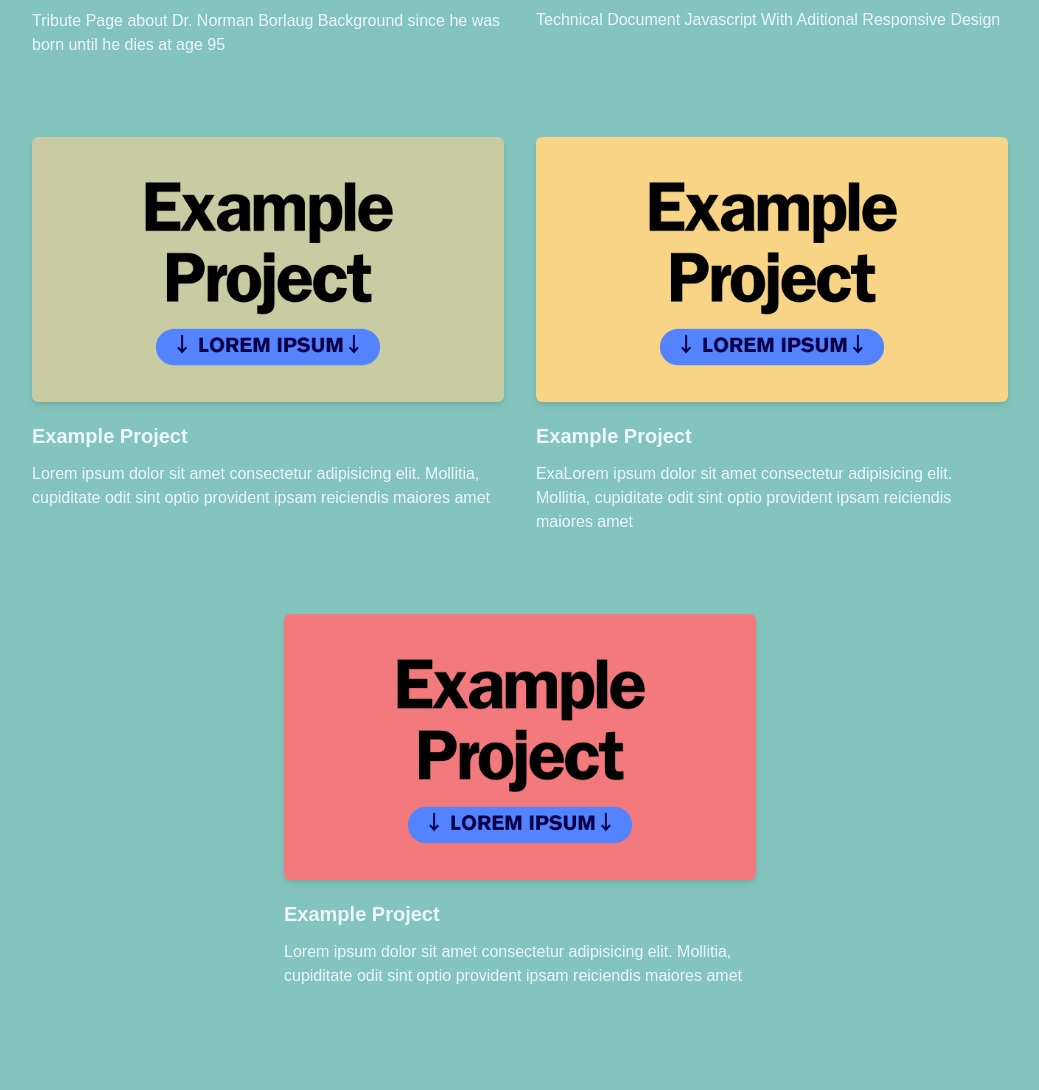
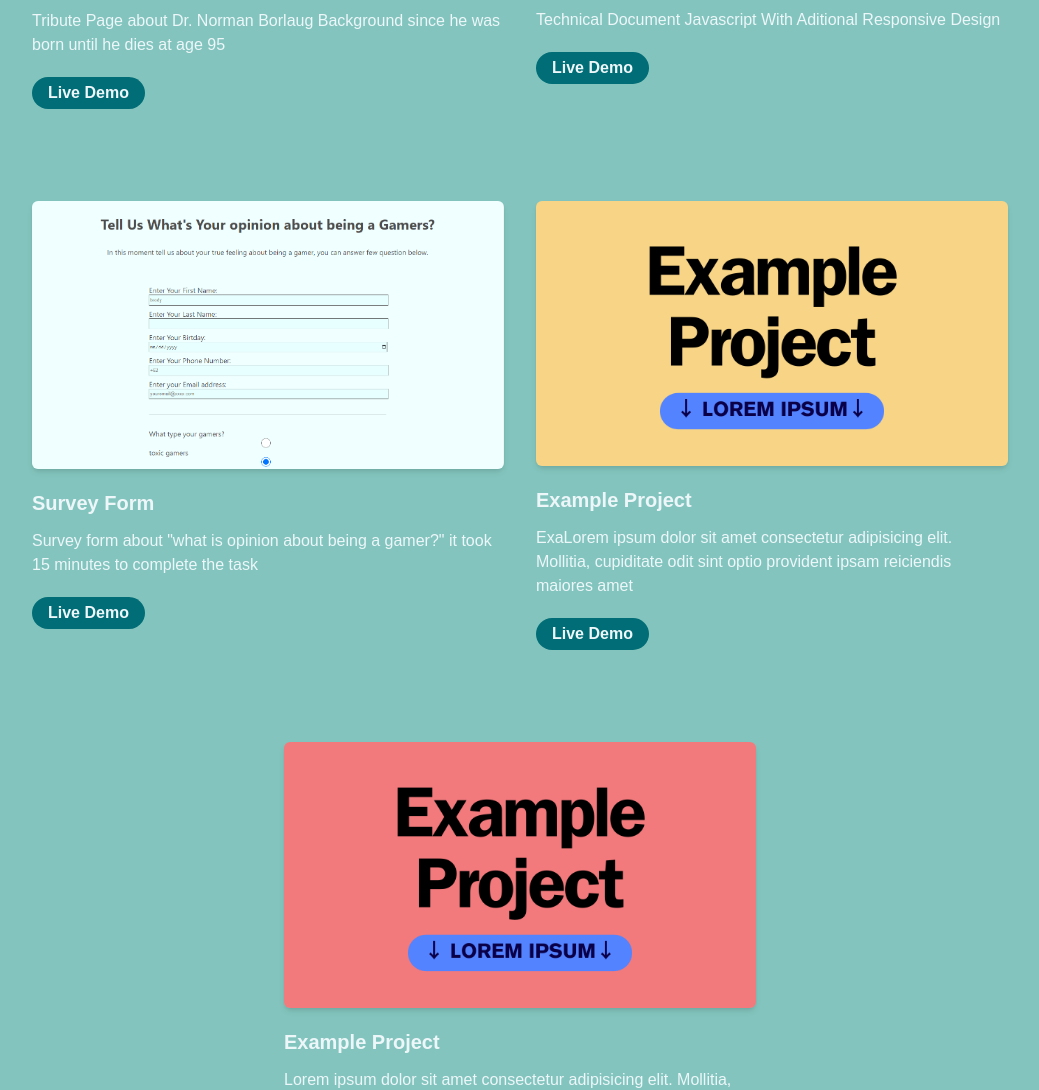
Before and after one commit to rajsadian/razsadian-github-io, a website: page public/index.html in a window 1280 px wide. Shown: the part 1710-2800 px from the top of the page, without its empty margins (120-1159 px from the left). Drawn offline with nearby package versions, Linux system fonts and the light colour scheme; files that its build step writes are made by us from their sources; files whose address does not match are found by name; a web font is replaced by a local one.

Commit message:
update index.html

```diff
--- a/public/index.html
+++ b/public/index.html
@@ -13,7 +13,7 @@
     <title>Dayan Rajsadian</title>
     <link
       rel="stylesheet"
-      href="/public/css/main.css"
+      href="public/css/main.css"
     />
     <link
       href="https://fonts.googleapis.com/css2?family=Darker+Grotesque:wght@300..900&family=Satisfy&display=swap"
@@ -32,7 +32,7 @@
           <div class="px-4 py-1">
             <a href="#home"
               ><img
-                src="/dist/assets/lgo/rzn.png"
+                src="dist/assets/lgo/rzn.png"
                 alt="Logo Rajsadian"
                 class="w-8 h-auto lg:w-12"
                 loading="lazy"
@@ -154,7 +154,7 @@
               class="relative mt-10 lg:mt-0 lg:right-0"
             >
               <img
-                src="/dist/assets/me/me2.png"
+                src="dist/assets/me/me2.png"
                 alt="picture of dayan rajsadian"
                 class="max-w-full mx-auto border-8 border-secondary bg-tertiary rounded-t-full"
                 width="300"
@@ -328,7 +328,7 @@
               class="rounded-md shadow-md overflow-hidden"
             >
               <img
-                src="/dist/assets/ps/4.PNG"
+                src="dist/assets/ps/4.PNG"
                 alt="Tribute Page"
                 width="w-full"
                 class="hover:scale-125 hover:transition-all hover:duration-500 hover:ease-in-out transition-all duration-500 ease-in-out"
@@ -347,13 +347,22 @@
               Borlaug Background since he was born
               until he dies at age 95
             </p>
+            <a
+              href="https://rajsadian.github.io/tribute-page/"
+              target="_blank"
+              ><button
+                class="bg-primary text-tertiary font-bold font-grotesque px-4 py-1 mt-5 mb-3 rounded-full hover:bg-tertiary hover:text-primary hover:transition-color hover:duration-500 hover:ease-out hover:shadow-lg transition-color duration-500 ease-out"
+              >
+                Live Demo
+              </button></a
+            >
           </div>
           <div class="mb-12 p-4 md:w-1/2">
             <div
               class="rounded-md shadow-md overflow-hidden"
             >
               <img
-                src="/dist/assets/ps/5.PNG"
+                src="dist/assets/ps/5.PNG"
                 alt="Technical Document"
                 width="w-full"
                 class="hover:scale-125 hover:transition-all hover:duration-500 hover:ease-in-out transition-all duration-500 ease-in-out"
@@ -371,13 +380,88 @@
               Technical Document Javascript With
               Aditional Responsive Design
             </p>
+            <a
+              href="https://rajsadian.github.io/Technical-Documentation-Page/"
+              target="_blank"
+              ><button
+                class="bg-primary text-tertiary font-bold font-grotesque px-4 py-1 mt-5 mb-3 rounded-full hover:bg-tertiary hover:text-primary hover:transition-color hover:duration-500 hover:ease-out hover:shadow-lg transition-color duration-500 ease-out"
+              >
+                Live Demo
+              </button></a
+            >
           </div>
           <div class="mb-12 p-4 md:w-1/2">
             <div
               class="rounded-md shadow-md overflow-hidden"
             >
               <img
-                src="/dist/assets/ps/1.png"
+                src="dist/assets/ps/6.png"
+                alt="Example Project"
+                width="w-full"
+                class="hover:scale-125 hover:transition-all hover:duration-500 hover:ease-in-out transition-all duration-500 ease-in-out"
+                loading="lazy"
+              />
+            </div>
+            <h3
+              class="font-semibold text-xl mt-5 mb-3 text-tertiary"
+            >
+              Survey Form
+            </h3>
+            <p
+              class="font-medium text-base text-tertiary"
+            >
+              Survey form about "what is opinion
+              about being a gamer?" it took 15
+              minutes to complete the task
+            </p>
+            <a href="#" target="_blank"
+              ><button
+                class="bg-primary text-tertiary font-bold font-grotesque px-4 py-1 mt-5 mb-3 rounded-full hover:bg-tertiary hover:text-primary hover:transition-color hover:duration-500 hover:ease-out hover:shadow-lg transition-color duration-500 ease-out"
+              >
+                Live Demo
+              </button></a
+            >
+          </div>
+          <div class="mb-12 p-4 md:w-1/2">
+            <div
+              class="rounded-md shadow-md overflow-hidden"
+            >
+              <img
+                src="dist/assets/ps/2.png"
+                alt="Example Project"
+                width="w-full"
+                class="hover:scale-125 hover:transition-all hover:duration-500 hover:ease-in-out transition-all duration-500 ease-in-out"
+                loading="lazy"
+              />
+            </div>
+            <h3
+              class="font-semibold text-xl mt-5 mb-3 text-tertiary"
+            >
+              Example Project
+            </h3>
+            <p
+              class="font-medium text-base text-tertiary"
+            >
+              ExaLorem ipsum dolor sit amet
+              consectetur adipisicing elit.
+              Mollitia, cupiditate odit sint optio
+              provident ipsam reiciendis maiores
+              amet
+            </p>
+            <a href="#" target="_blank"
+              ><button
+                class="bg-primary text-tertiary font-bold font-grotesque px-4 py-1 mt-5 mb-3 rounded-full hover:bg-tertiary hover:text-primary hover:transition-color hover:duration-500 hover:ease-out hover:shadow-lg transition-color duration-500 ease-out"
+              >
+                Live Demo
+              </button></a
+            >
+          </div>
+          <div class="mb-12 p-4 md:w-1/2">
+            <div
+              class="rounded-md shadow-md overflow-hidden"
+            >
+              <img
+                src="dist/assets/ps/3.png"
                 alt="Example Project"
                 width="w-full"
                 class="hover:scale-125 hover:transition-all hover:duration-500 hover:ease-in-out transition-all duration-500 ease-in-out"
@@ -398,60 +482,13 @@
               provident ipsam reiciendis maiores
               amet
             </p>
-          </div>
-          <div class="mb-12 p-4 md:w-1/2">
-            <div
-              class="rounded-md shadow-md overflow-hidden"
+            <a href="#" target="_blank"
+              ><button
+                class="bg-primary text-tertiary font-bold font-grotesque px-4 py-1 mt-5 mb-3 rounded-full hover:bg-tertiary hover:text-primary hover:transition-color hover:duration-500 hover:ease-out hover:shadow-lg transition-color duration-500 ease-out"
+              >
+                Live Demo
+              </button></a
             >
-              <img
-                src="/dist/assets/ps/2.png"
-                alt="Example Project"
-                width="w-full"
-                class="hover:scale-125 hover:transition-all hover:duration-500 hover:ease-in-out transition-all duration-500 ease-in-out"
-                loading="lazy"
-              />
-            </div>
-            <h3
-              class="font-semibold text-xl mt-5 mb-3 text-tertiary"
-            >
-              Example Project
-            </h3>
-            <p
-              class="font-medium text-base text-tertiary"
-            >
-              ExaLorem ipsum dolor sit amet
-              consectetur adipisicing elit.
-              Mollitia, cupiditate odit sint optio
-              provident ipsam reiciendis maiores
-              amet
-            </p>
-          </div>
-          <div class="mb-12 p-4 md:w-1/2">
-            <div
-              class="rounded-md shadow-md overflow-hidden"
-            >
-              <img
-                src="/dist/assets/ps/3.png"
-                alt="Example Project"
-                width="w-full"
-                class="hover:scale-125 hover:transition-all hover:duration-500 hover:ease-in-out transition-all duration-500 ease-in-out"
-                loading="lazy"
-              />
-            </div>
-            <h3
-              class="font-semibold text-xl mt-5 mb-3 text-tertiary"
-            >
-              Example Project
-            </h3>
-            <p
-              class="font-medium text-base text-tertiary"
-            >
-              Lorem ipsum dolor sit amet
-              consectetur adipisicing elit.
-              Mollitia, cupiditate odit sint optio
-              provident ipsam reiciendis maiores
-              amet
-            </p>
           </div>
         </div>
       </div>
@@ -494,7 +531,7 @@
               class="max-w-[120px] mx-4 py-4 grayscale opacity-60 transition-color duration-500 outline-none hover:grayscale-0 hover:opacity-100 lg:mx-6 lg:mx-8"
             >
               <img
-                src="/dist/assets/ec/1.png"
+                src="dist/assets/ec/1.png"
                 alt=""
                 loading="lazy"
               />
@@ -504,7 +541,7 @@
               class="max-w-[120px] mx-4 py-4 grayscale opacity-60 transition-color duration-500 outline-none hover:grayscale-0 hover:opacity-100 lg:mx-6 lg:mx-8"
             >
               <img
-                src="/dist/assets/ec/2.png"
+                src="dist/assets/ec/2.png"
                 alt=""
                 loading="lazy"
               />
@@ -514,7 +551,7 @@
               class="max-w-[120px] mx-4 py-4 grayscale opacity-60 transition-color duration-500 outline-none hover:grayscale-0 hover:opacity-100 lg:mx-6 lg:mx-8"
             >
               <img
-                src="/dist/assets/ec/3.png"
+                src="dist/assets/ec/3.png"
                 alt=""
                 loading="lazy"
               />
@@ -524,7 +561,7 @@
               class="max-w-[120px] mx-4 py-4 grayscale opacity-60 transition-color duration-500 outline-none hover:grayscale-0 hover:opacity-100 lg:mx-6 lg:mx-8"
             >
               <img
-                src="/dist/assets/ec/4.png"
+                src="dist/assets/ec/4.png"
                 alt=""
                 loading="lazy"
               />
@@ -811,6 +848,6 @@
       </div>
     </footer>
     <!-- Footer End -->
-    <script src="/public/js/script.js"></script>
+    <script src="public/js/script.js"></script>
   </body>
 </html>
```
Also changed, not shown: index.html (+44 -7 lines).
